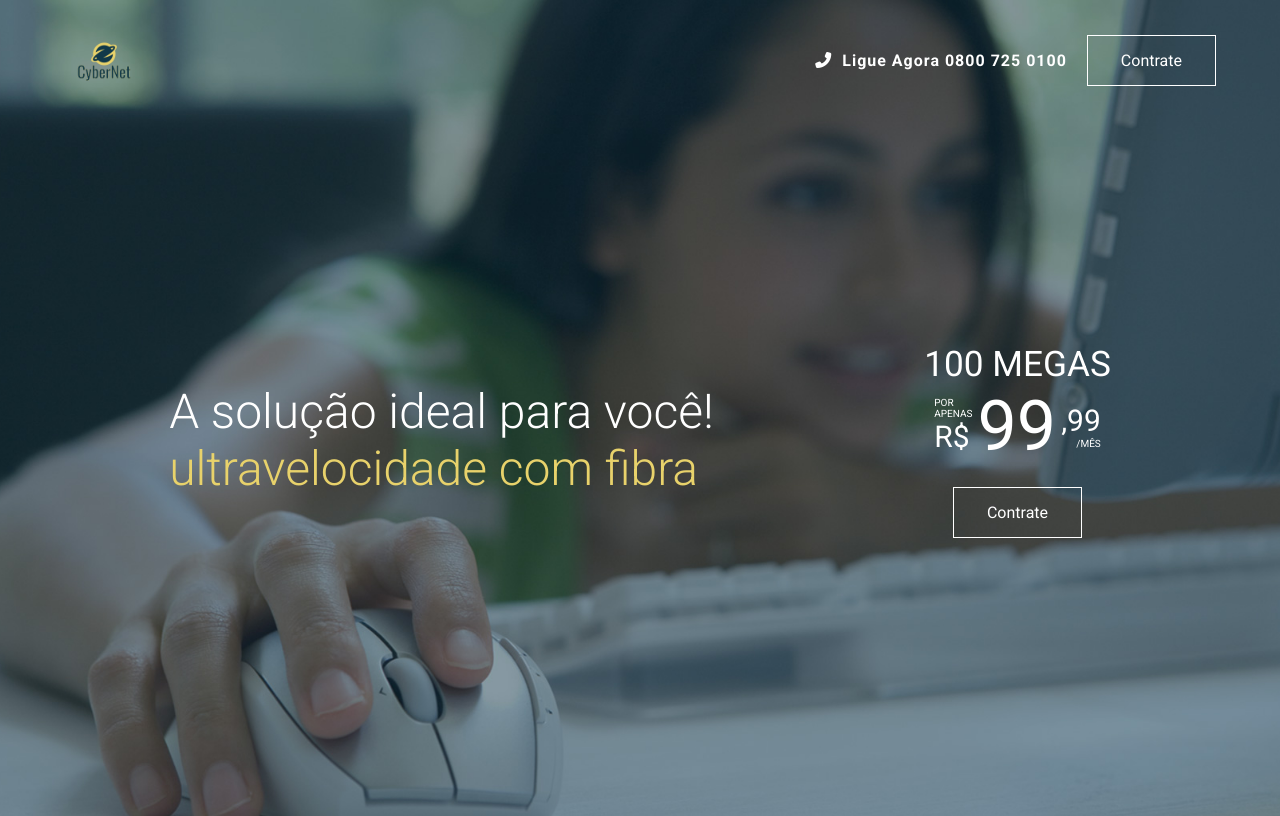
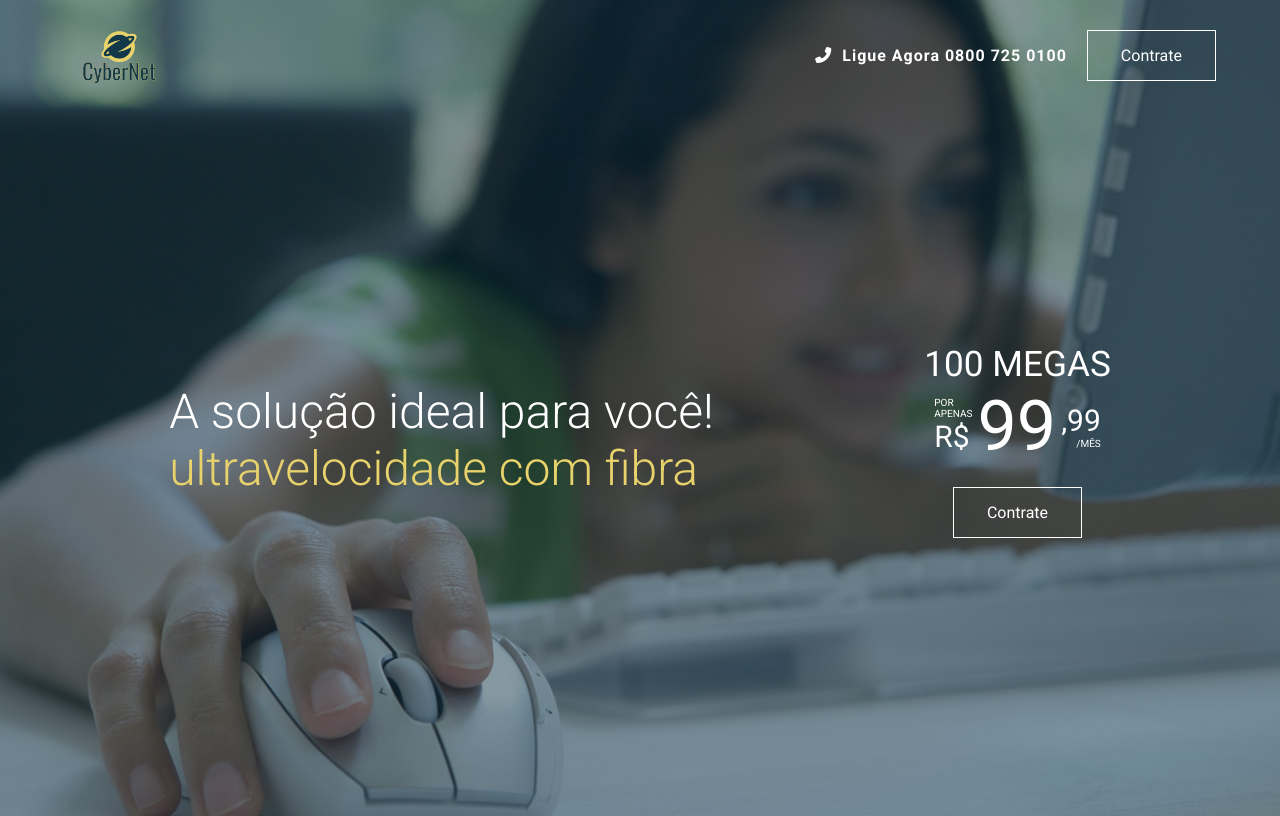
Before and after one commit to michel-frontend-developer/empresa-de-internet, a plain HTML site: page index.html in a window 1280 px wide. Shown: the top 816 px of the page. Drawn offline with nearby package versions, Linux system fonts and the light colour scheme.

Commit message:
logo e favicon alterada

```diff
--- a/css/index.css
+++ b/css/index.css
@@ -42,12 +42,10 @@ a{
     position: fixed;
     width: 100%;
     z-index: 1000;
-    padding: 20px 0;
     transition: all .5s;
 }
 .header.sticky{
     background-color: var(--heavy-blue);
-    padding: 5px 0;
     box-shadow: 0 5px 5px rgba(0,0,0,.2);
 }
 .navbar{
@@ -57,7 +55,7 @@ a{
 }
 .logo{
     display: block;
-    width: 80px;
+    width: 110px;
 }
 .call{
     display: flex;
```
